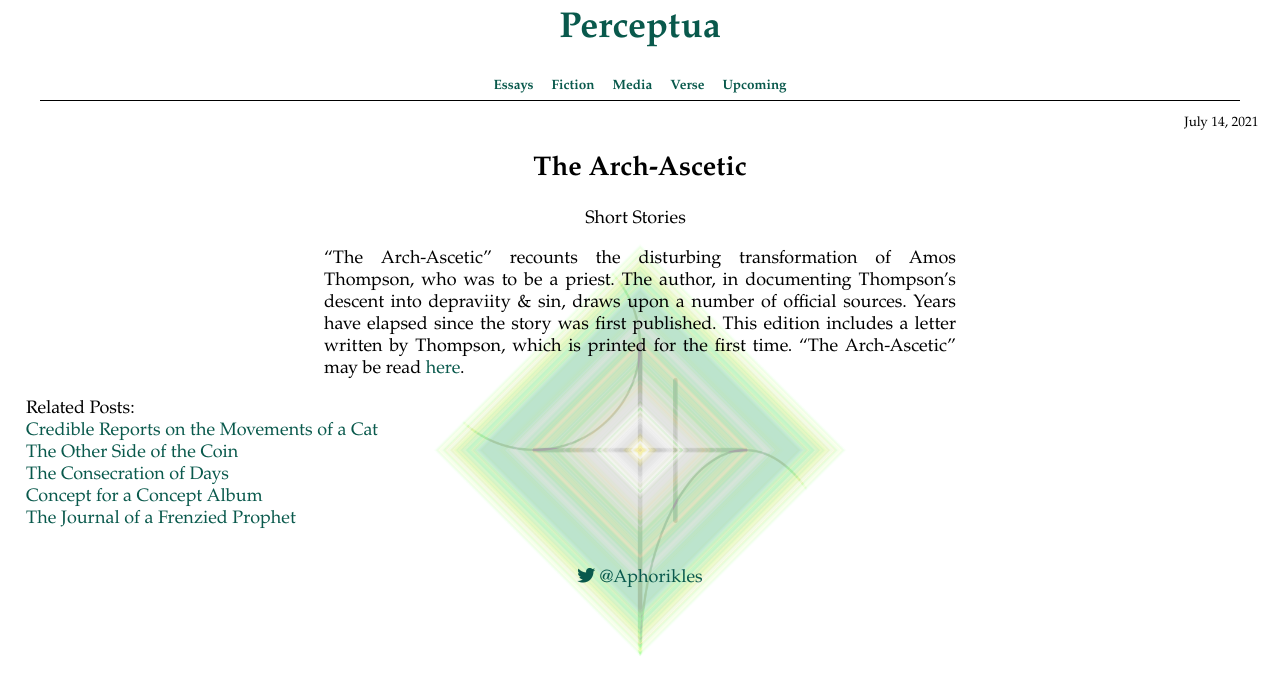
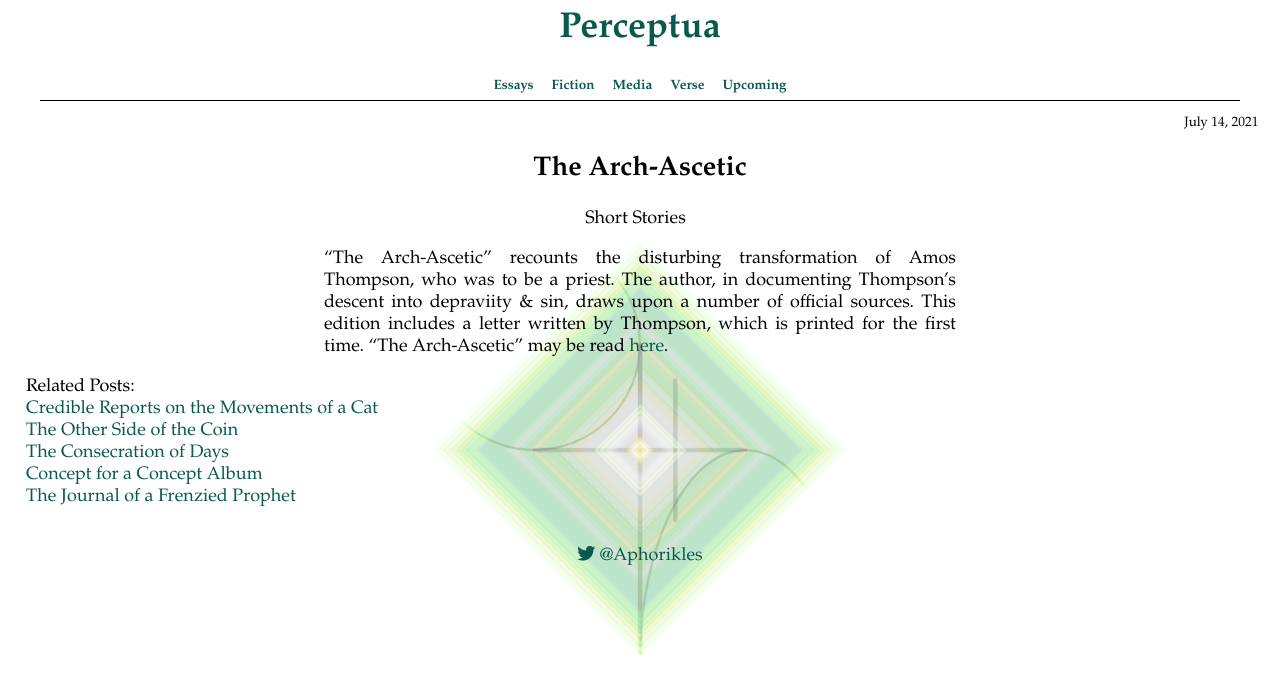
Before and after one commit to Perceptua/perceptua, a Jekyll site: the page built from _posts/2021-07-14-the-arch-ascetic.md, in a window 1280 px wide. Shown: the top 695 px of the page. Built offline with Jekyll 4.4.1, drawn with Linux system fonts in a browser that asks for light colours.

Commit message:
update text & link

```diff
--- a/_posts/2021-07-14-the-arch-ascetic.md
+++ b/_posts/2021-07-14-the-arch-ascetic.md
@@ -7,4 +7,4 @@ keywords: short story, literature, symbolism
 layout: post
 ---
 
-"The Arch-Ascetic" recounts the disturbing transformation of Amos Thompson, who was to be a priest. The author, in documenting Thompson's descent into depraviity & sin, draws upon a number of official sources. Years have elapsed since the story was first published. This edition includes a letter written by Thompson, which is printed for the first time. "The Arch-Ascetic" may be read <a href="https://firebasestorage.googleapis.com/v0/b/perceptua-b6ea3.appspot.com/o/public%2FThe%20Arch-Ascetic.pdf?alt=media&token=fa9b0c78-41ca-48be-8d57-a355b5720e11">here</a>.
+"The Arch-Ascetic" recounts the disturbing transformation of Amos Thompson, who was to be a priest. The author, in documenting Thompson's descent into depraviity & sin, draws upon a number of official sources. This edition includes a letter written by Thompson, which is printed for the first time. "The Arch-Ascetic" may be read <a href="https://firebasestorage.googleapis.com/v0/b/perceptua-b6ea3.appspot.com/o/public%2FThe%20Arch-Ascetic.pdf?alt=media&token=af31d406-df25-4274-9be6-cf305ebf7b12">here</a>.
```
